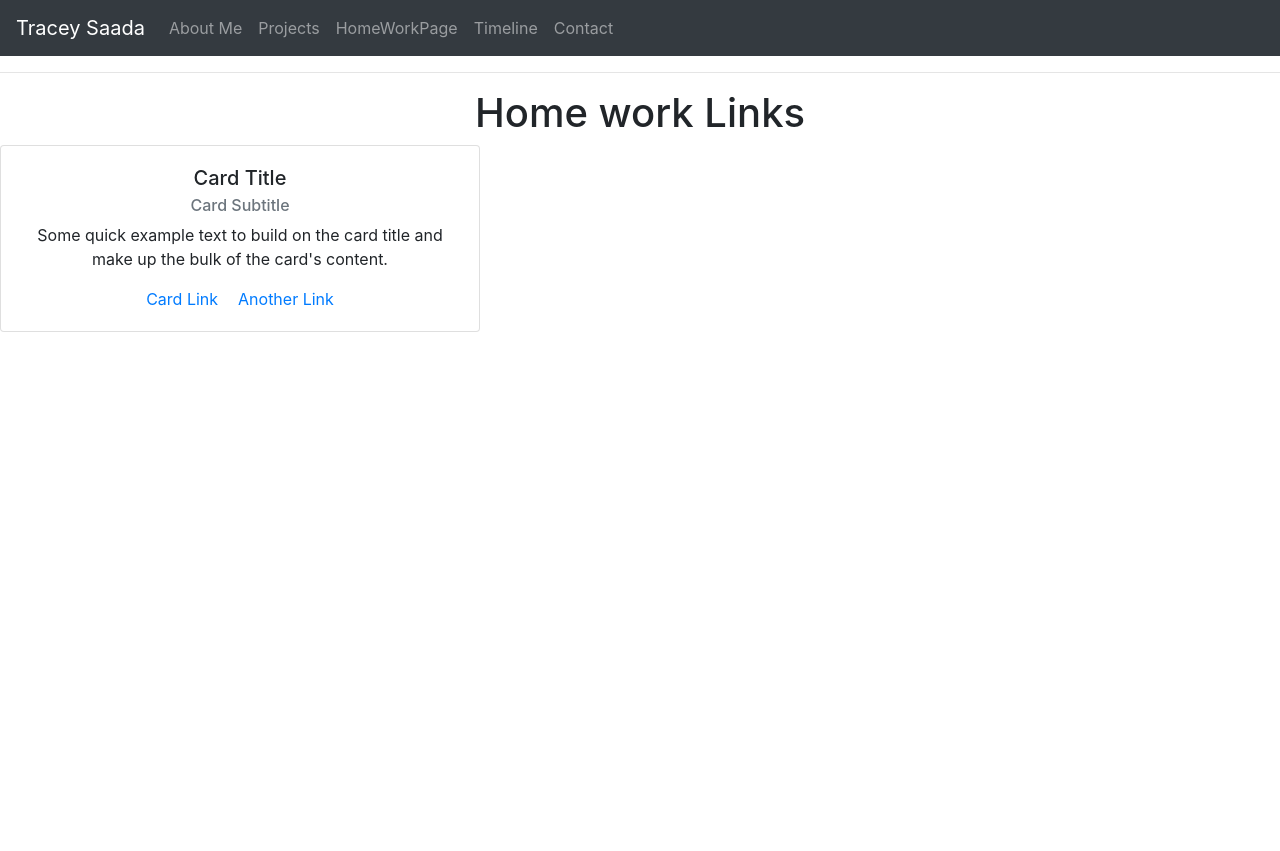
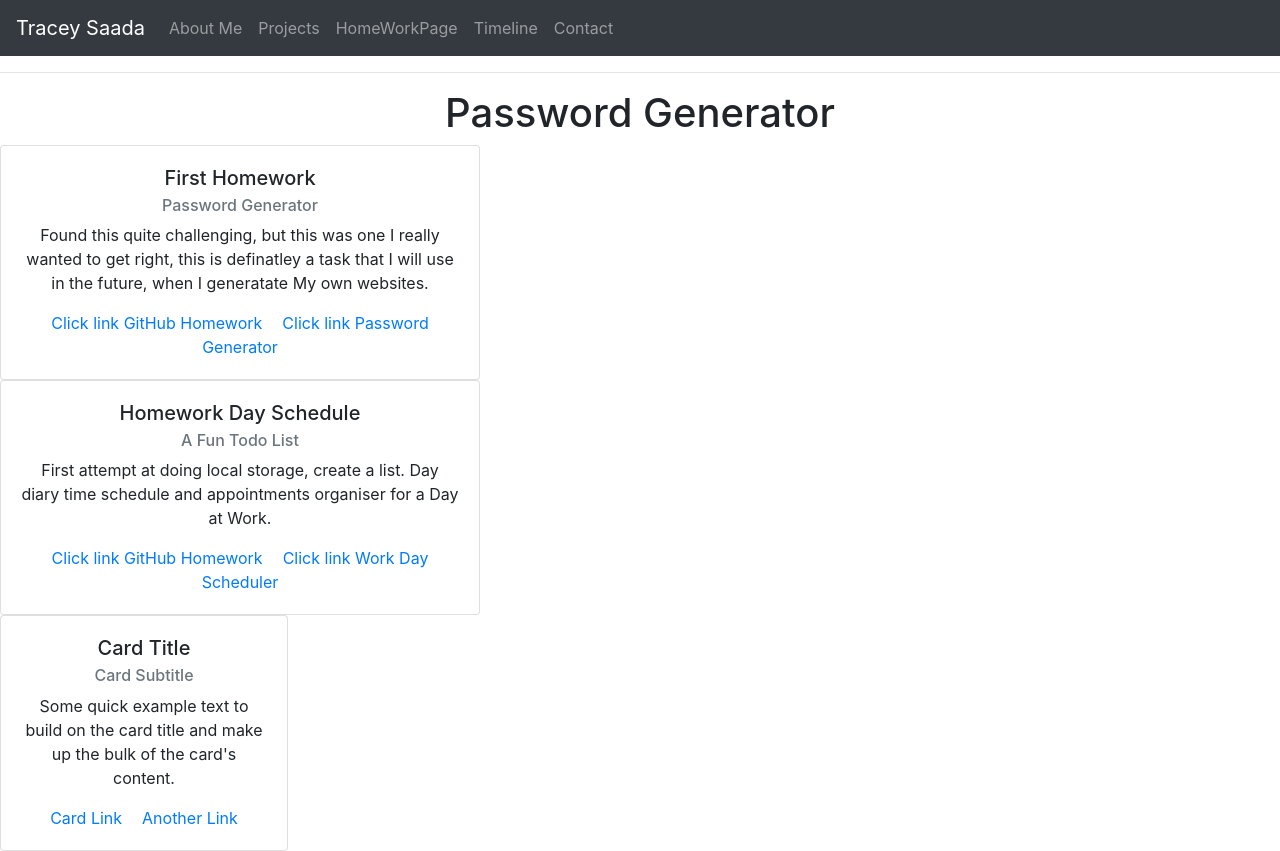
Before and after one commit to traceysaada/React-Portfolio, a React (Create React App) app: page /homework in a window 1280 px wide. Before the commit the page ends 800 px from the top, so only its background shows below. Built offline with nearby package versions, Linux system fonts and the light colour scheme.

Commit message:
adding homework links and cards to page

```diff
--- a/src/Components/homeWorkPage.js
+++ b/src/Components/homeWorkPage.js
@@ -1,15 +1,63 @@
 import React from "react";
 import { Card } from "react-bootstrap";
 
-
-export default function HomeWorkPage ()
-{
+export default function HomeWorkPage() {
   return (
     <>
       <hr />
 
-     <h1>Home work Links</h1>
+      <h1>Password Generator</h1>
+      <Card style={{ width: "30rem" }}>
+        <Card.Body>
+          <Card.Title>First Homework</Card.Title>
+          <Card.Subtitle className="mb-2 text-muted">
+            Password Generator
+          </Card.Subtitle>
+          <Card.Text>
+            Found this quite challenging, but this was one I really wanted to
+            get right, this is definatley a task that I will use in the future,
+            when I generatate My own websites.
+          </Card.Text>
+          <Card.Link href="#">
+            <a
+              href="https://github.com/traceysaada/week-3-Password-Generator"
+              target="_blank"
+              rel="noreferrer"
+            >
+              Click link GitHub Homework
+            </a>
+          </Card.Link>
+          <Card.Link href="#">
+            <a
+              href="https://traceysaada.github.io/week-3-Password-Generator/"
+              target="_blank"
+              rel="noreferrer"
+            >
+              Click link Password Generator
+            </a>
+          </Card.Link>
+        </Card.Body>
+      </Card>
       <Card style={{ width: '30rem' }}>
+  <Card.Body>
+    <Card.Title>Homework Day Schedule</Card.Title>
+    <Card.Subtitle className="mb-2 text-muted">A Fun Todo List</Card.Subtitle>
+    <Card.Text>
+    First attempt at doing local storage, create a list. Day diary
+              time schedule and appointments organiser for a Day at Work.
+    </Card.Text>
+    <Card.Link href="#"><a
+                  href="https://github.com/traceysaada/Work-Day-Scheduler"
+                  target="_blank"rel="noreferrer"
+                  >Click link GitHub Homework</a
+                ></Card.Link>
+    <Card.Link href="#"><a
+                  href="https://traceysaada.github.io/Work-Day-Scheduler/"
+                  target="_blank"rel="noreferrer"
+                  >Click link Work Day Scheduler</a></Card.Link>
+  </Card.Body>
+</Card>
+<Card style={{ width: '18rem' }}>
   <Card.Body>
     <Card.Title>Card Title</Card.Title>
     <Card.Subtitle className="mb-2 text-muted">Card Subtitle</Card.Subtitle>
@@ -21,7 +69,6 @@ export default function HomeWorkPage ()
     <Card.Link href="#">Another Link</Card.Link>
   </Card.Body>
 </Card>
-
     </>
     //
   );
```
Lines whose indentation alone changed are shown as unchanged.
